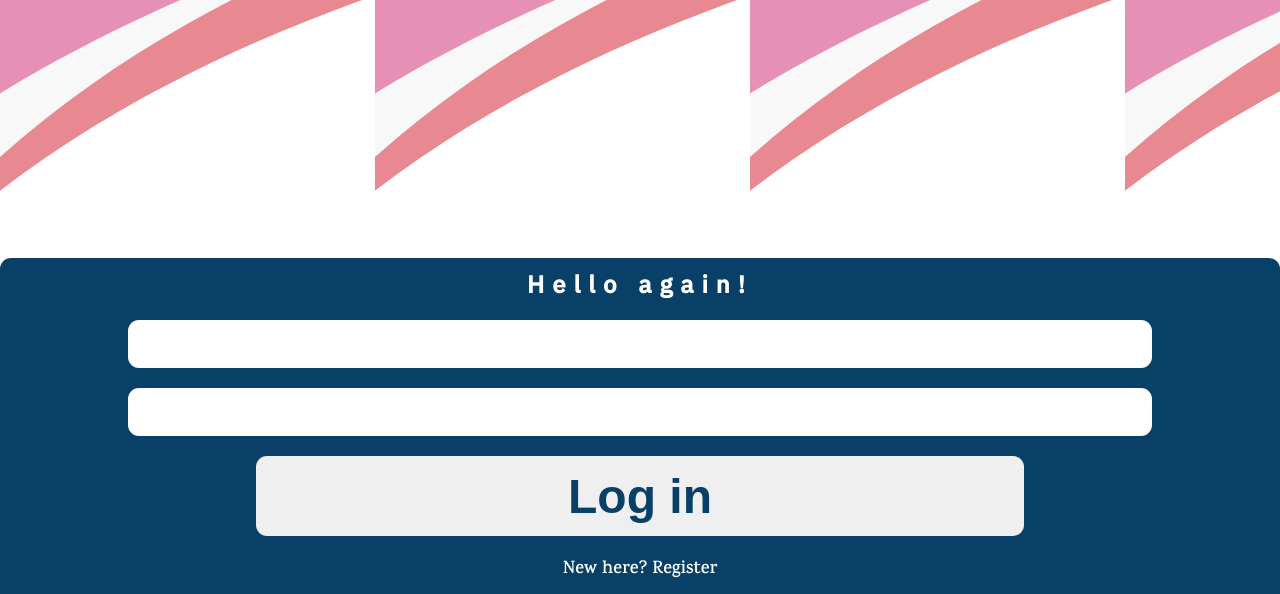
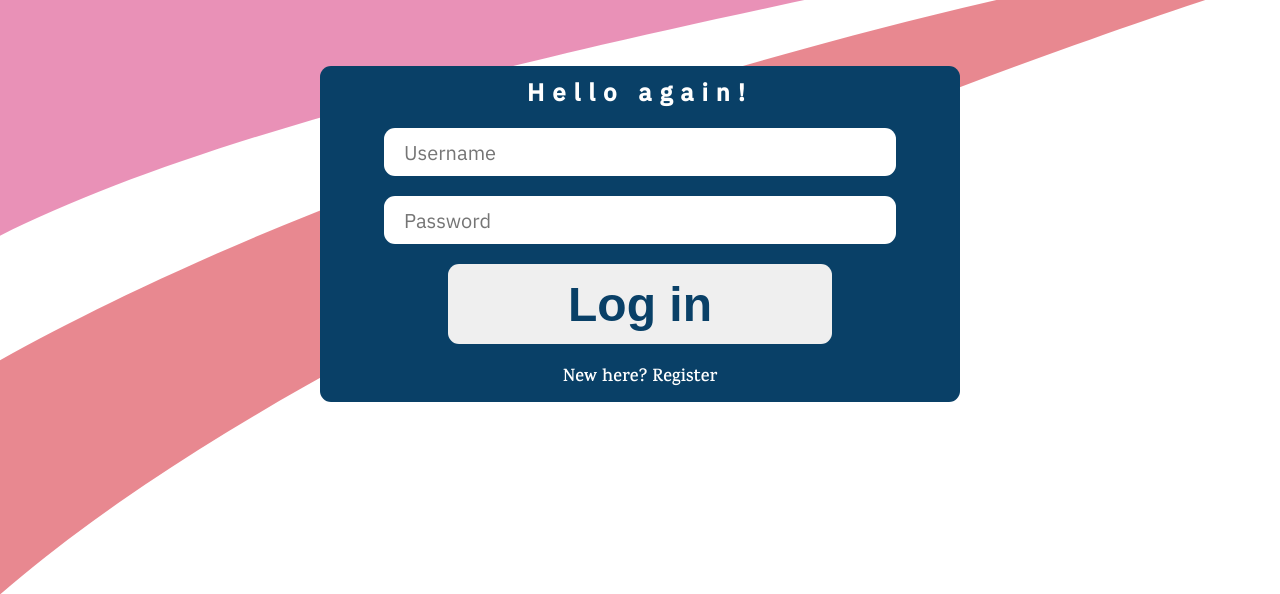
Before and after one commit to divagueame/stingy, a plain HTML site: page index.html in a window 1280 px wide. Shown: the part 206-800 px from the top of the page. Drawn offline with Linux system fonts and the light colour scheme; no server answers; a web font is replaced by a local one.

Commit message:
Web register

```diff
--- a/index.html
+++ b/index.html
@@ -23,8 +23,10 @@
       <div class="formDiv">
         <form id="registerForm" autocomplete="off">
           <h2>Hello again!</h2>
-          <input type="text" name="username" id="username" autocomplete="username">
-          <input type="password" name="password" id="password" autocomplete="new-password">
+          <!-- <label for="username">Username</label> -->
+          <input type="text" name="username" placeholder="Username" id="username" autocomplete="username">
+          <!-- <label for="password">Password</label> -->
+          <input type="password" name="password" placeholder="Password" id="password" autocomplete="new-password">
           <input type="submit" value="Log in">
           <h3>New here? <a href="#">Register</a></h3>
         </form>
--- a/style.css
+++ b/style.css
@@ -33,7 +33,8 @@ a {
   /* max-height: 100vh; */
   height: 100%;
   background-image: url('./img/mobile-bg1.svg');
-  /* border: 9px white solid; */
+  background-repeat: no-repeat;
+  background-size: cover;
   display: flex;
   flex-direction: column;
   justify-content: space-between;
@@ -81,17 +82,7 @@ h3 {
   /* background-color: violet; */
   margin: 10px;
 }
-/*
 
-#loggedInWrapper {
-  background-color: bisque;
-  justify-content: flex-start;
-  align-items: center;
-  flex-direction: column;
-  padding: 1rem;
-}
-
-*/
 
 #registerForm > input {
   height: 48px;
@@ -104,12 +95,46 @@ h3 {
   -moz-appearance: none;
   -webkit-appearance: none;
 }
+#registerForm > input[type='text'], #registerForm > input[type='password']{
+  padding: 20px;
+  font-size: 20px;
+  font-family: 'IBM Plex Sans', sans-serif;
+  /* color: #cccccc; */
+}
+
+#registerForm > input[type='text']:focus, #registerForm > input[type='password']:focus {
+
+  outline: none;
+}
 
 #registerForm > input[type='submit'] {
   font-size: 48px;
   font-weight: bold;
-  /* background-color: #ffffff; */
   color: #094067;
   height: 80px;
   width: 60%;
 }
+
+
+/* Bigger screen adjustments */
+@media only screen and (min-width: 600px) {
+    #loggedOutWrapper {
+    background-image: url('./img/desktop-bg1.svg');
+    background-repeat: no-repeat;
+    background-size: cover;
+
+  }
+  #registerForm {
+    border-radius: 11px;
+  }
+
+  #loggedOutWrapper > header{
+    margin-top: 5%;
+  }
+  #loggedOutWrapper > .formDiv {
+
+    margin-bottom: 15%;
+    margin-left: 25%;
+    margin-right: 25%;
+  }
+}
```
Also changed, not shown: img/desktop-bg1.svg (added).
